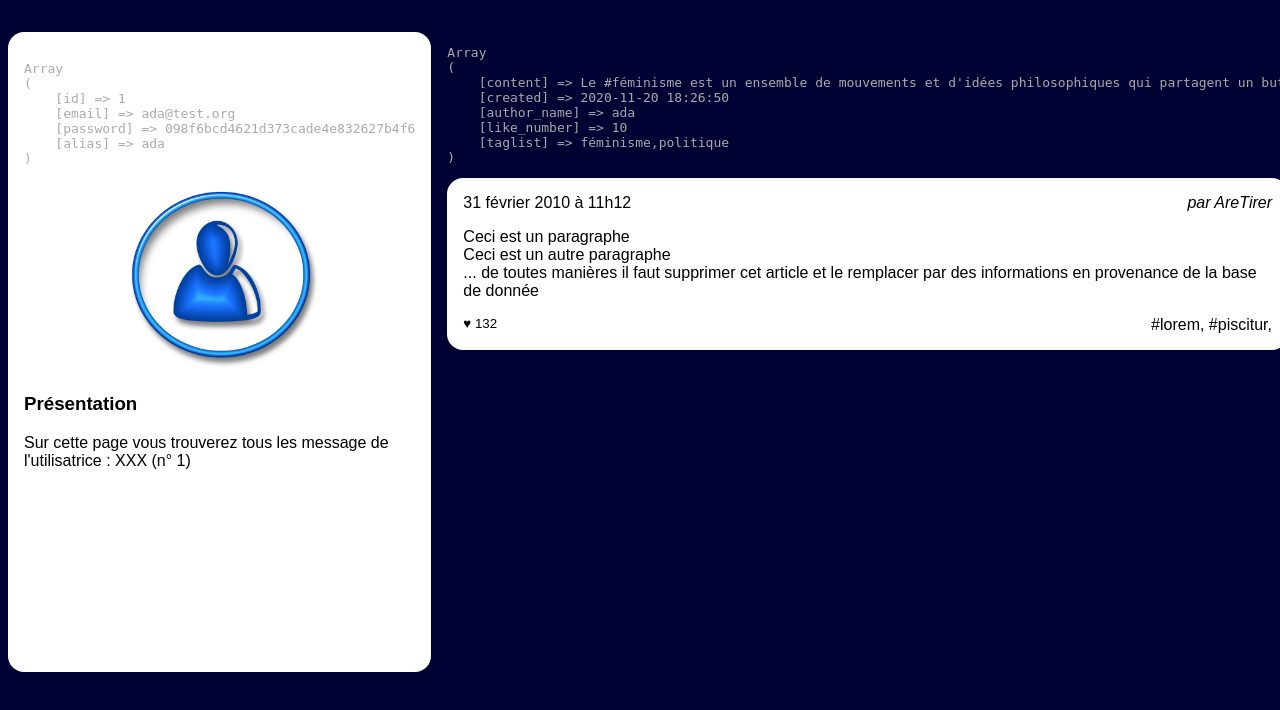
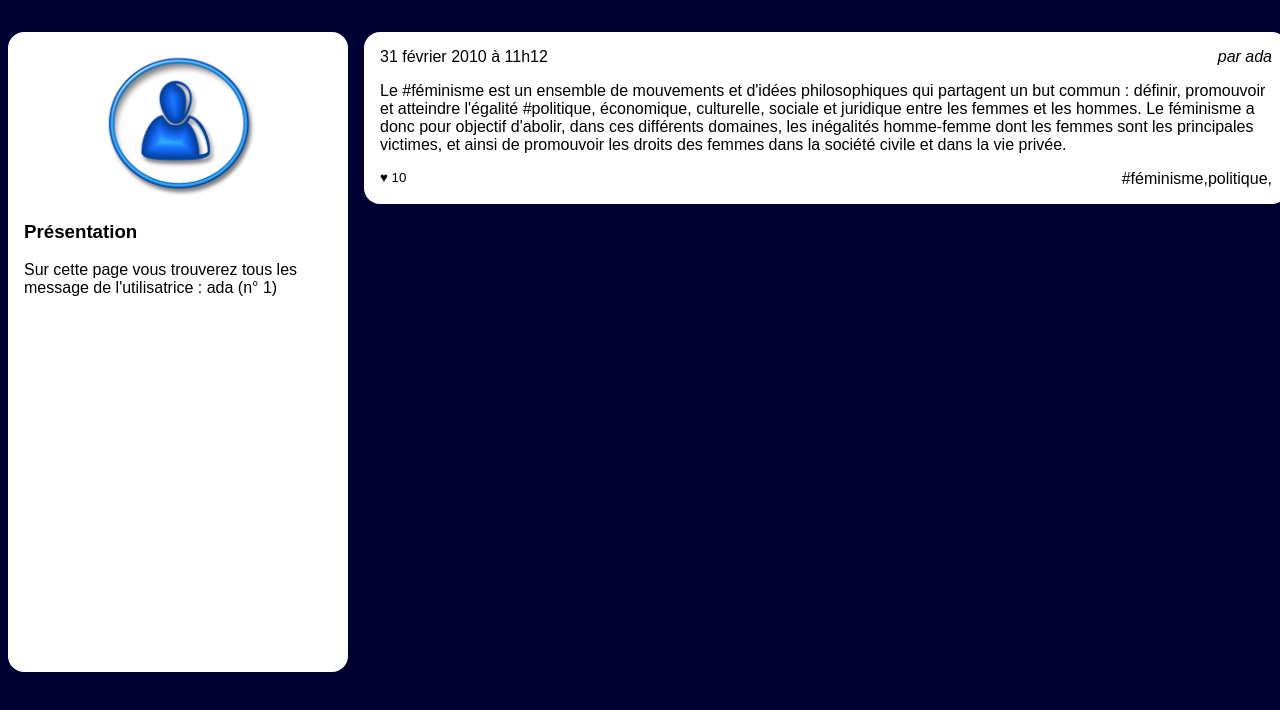
Before and after one commit to adatechschool/project-collectif---reseau-social-php-thomas-arthur-estherl-camille, a PHP site: page /wall.php?user_id=1 in a window 1280 px wide. Shown: the part 90-800 px from the top of the page. Run offline with PHP 8.4, Linux system fonts and the light colour scheme; data comes from the database, SQL or seed files in the repository.

Commit message:
done pour wall et settings et avancement sur feed

```diff
--- a/niveau1/niv1/news.php
+++ b/niveau1/niv1/news.php
@@ -105,16 +105,13 @@
                         </div>
                         <footer>
                             <small>♥ <?php echo $post['like_number'] ?></small>
-                            <a href="">#<?php echo $post['taglist'] ?></a>
-                        <!--coeur avec le nombre de likes -->
+                            <a href="">#<?php echo $post['taglist'] ?></a>,
                         </footer>
                     </article>
                     <?php
                     // avec le <?php ci-dessus on retourne en mode php
                 }// cette accolade ferme et termine la boucle while ouverte avant.
                 ?>
-
-
             </main>
         </div>
     </body>
--- a/niveau1/niv1/wall.php
+++ b/niveau1/niv1/wall.php
@@ -52,12 +52,11 @@
                 $lesInformations = $mysqli->query($laQuestionEnSql);
                 $user = $lesInformations->fetch_assoc();
                 //@todo: afficher le résultat de la ligne ci dessous, remplacer XXX par l'alias et effacer la ligne ci-dessous
-                echo "<pre>" . print_r($user, 1) . "</pre>";
                 ?>
                 <img src="user.jpg" alt="Portrait de l'utilisatrice"/>
                 <section>
                     <h3>Présentation</h3>
-                    <p>Sur cette page vous trouverez tous les message de l'utilisatrice : XXX
+                    <p>Sur cette page vous trouverez tous les message de l'utilisatrice : <?php echo $user['alias'] ?>
                         (n° <?php echo $userId ?>)
                     </p>
                 </section>
@@ -90,30 +89,21 @@
                  */
                 while ($post = $lesInformations->fetch_assoc())
                 {
-
-                    echo "<pre>" . print_r($post, 1) . "</pre>";
                     ?>
                     <article>
                         <h3>
                             <time datetime='2020-02-01 11:12:13' >31 février 2010 à 11h12</time>
                         </h3>
-                        <address>par AreTirer</address>
+                        <address>par <?php echo $post['author_name'] ?></address>
                         <div>
-                            <p>Ceci est un paragraphe</p>
-                            <p>Ceci est un autre paragraphe</p>
-                            <p>... de toutes manières il faut supprimer cet
-                                article et le remplacer par des informations en
-                                provenance de la base de donnée</p>
+                            <p><?php echo $post['content'] ?></p>
                         </div>
                         <footer>
-                            <small>♥ 132</small>
-                            <a href="">#lorem</a>,
-                            <a href="">#piscitur</a>,
+                            <small>♥ <?php echo $post['like_number'] ?></small>
+                            <a href="">#<?php echo $post['taglist'] ?></a>,
                         </footer>
                     </article>
                 <?php } ?>
-
-
             </main>
         </div>
     </body>
```
Also changed, not shown: niveau1/niv1/feed.php (+9 -15 lines), niveau1/niv1/settings.php (+5 -7 lines).
